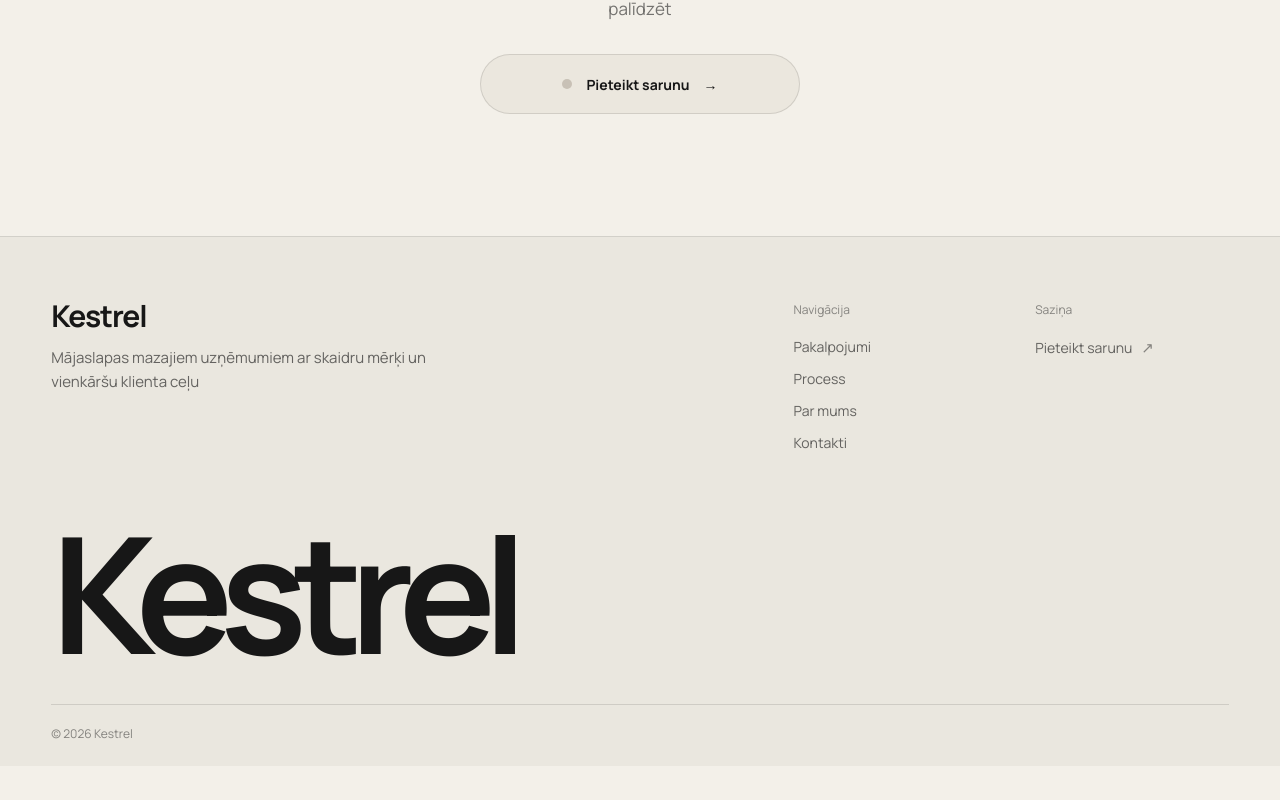
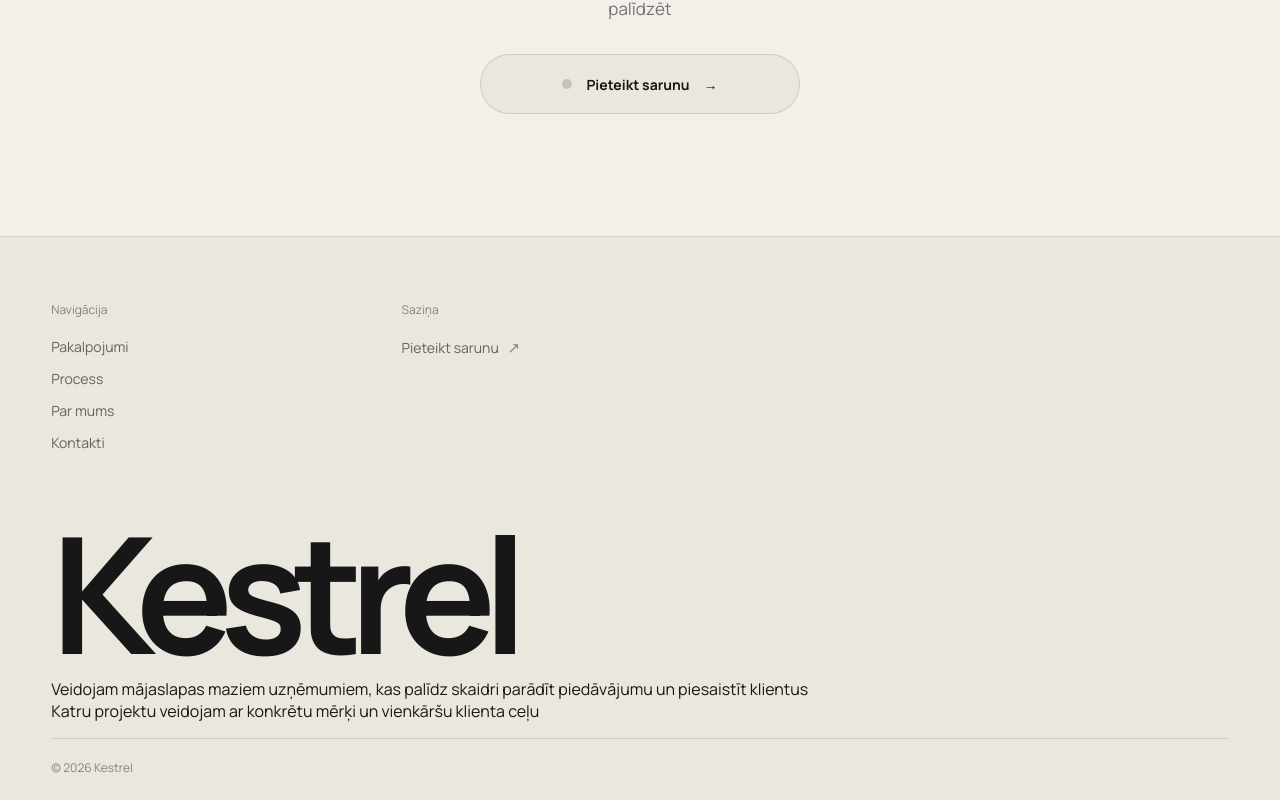
Before and after one commit to davisl24/WEBSITEAGENCY, a Next.js app: page / in a window 1280 px wide. Shown: the part 3246-4046 px from the top of the page. Before the commit the page ends 4012 px from the top, so only its background shows below. Built offline with nearby package versions, Linux system fonts and the light colour scheme.

Commit message:
refine: simplify footer to single prominent brand and two-sentence statement

```diff
--- a/app/page.tsx
+++ b/app/page.tsx
@@ -156,11 +156,6 @@ export default function Home() {
       <footer className="site-footer">
         <div className="footer-inner">
           <div className="footer-main">
-            <div className="footer-brand">
-              <a href="/" className="footer-logo">Kestrel</a>
-              <p>Mājaslapas mazajiem uzņēmumiem ar skaidru mērķi un vienkāršu klienta ceļu</p>
-            </div>
-
             <div className="footer-links">
               <div>
                 <span>Navigācija</span>
@@ -176,7 +171,10 @@ export default function Home() {
             </div>
           </div>
 
-          <div className="footer-wordmark" aria-hidden="true">Kestrel</div>
+          <div className="footer-wordmark-block">
+            <a href="/" className="footer-wordmark">Kestrel</a>
+            <p className="footer-statement">Veidojam mājaslapas maziem uzņēmumiem, kas palīdz skaidri parādīt piedāvājumu un piesaistīt klientus<br/>Katru projektu veidojam ar konkrētu mērķi un vienkāršu klienta ceļu</p>
+          </div>
           <div className="footer-bottom">
             <span>© 2026 Kestrel</span>
 
```
